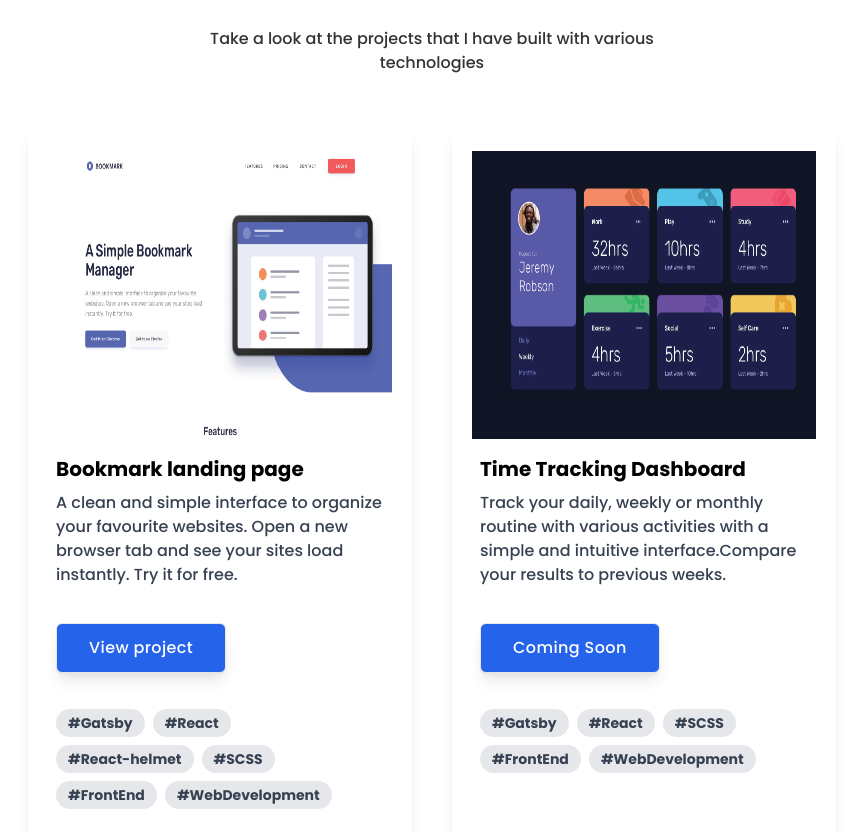
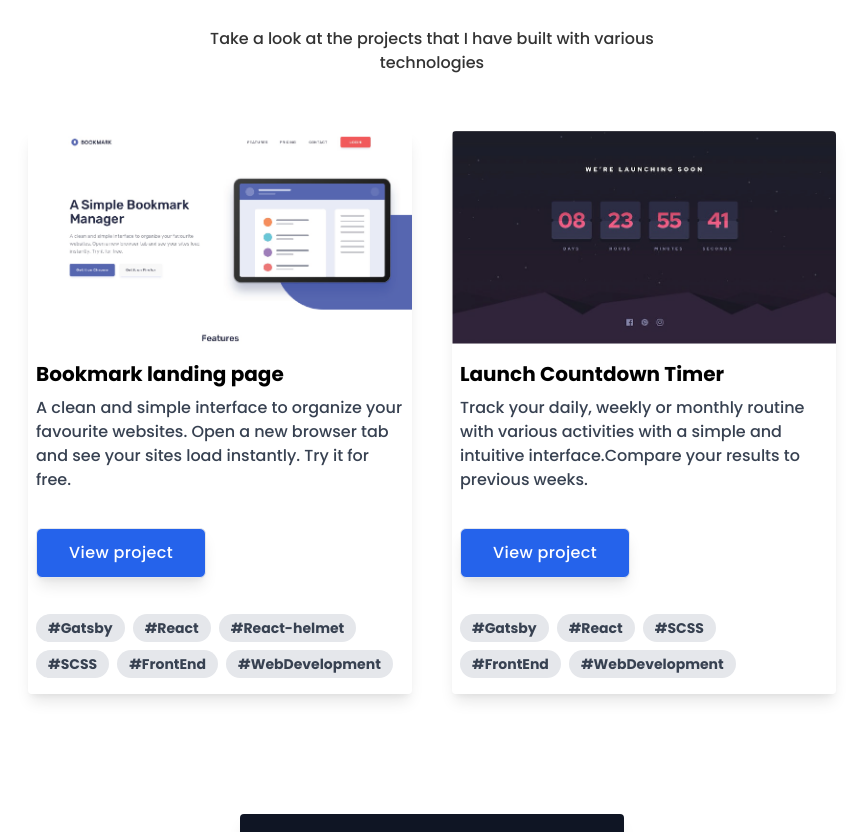
Before and after one commit to Nathan-s-Anthony/my-portfolio, a React (Create React App) app: page / in a window 1280 px wide. Shown: the part 1965-2797 px from the top of the page, without its empty margins (208-1075 px from the left). Built offline with nearby package versions, Linux system fonts and the light colour scheme.

Commit message:
updated project tiles

```diff
--- a/src/components/js/main.js
+++ b/src/components/js/main.js
@@ -138,9 +138,8 @@ const Main = () => {
               </div>
             </div>
             <div className="w-full flex flex-row flex-wrap justify-center align-center lg:py-2 lg:px-6 gap-10">
-              <section className="max-w-sm rounded overflow-hidden shadow-lg p-5 mt-10 mb-10 relative">
-                <div className="relative w-full m-auto h-72">
-                  <div className="w-full h-full">
+              <section className="max-w-sm rounded overflow-hidden shadow-lg  mt-10 mb-10 relative">
+                <div className="relative m-auto ">
                   <Images
                     arrI="5"
                     arrO="0"
@@ -149,7 +148,6 @@ const Main = () => {
                     width="full"
                     height="full"
                   />
-                  </div>
                 </div>
 
                 <div className="px-2 pt-4">
@@ -198,9 +196,64 @@ const Main = () => {
                   </span>
                 </div>
               </section>
-              <section className=" relative max-w-sm rounded overflow-hidden shadow-lg p-5 mt-10 mb-10">
-                <div className="relative w-full m-auto h-72">
-                  <div className="w-full h-full">
+              <section className="max-w-sm rounded overflow-hidden shadow-lg mt-10 mb-10 relative">
+                <div className="relative   m-auto ">
+                  <Images
+                    arrI="7"
+                    arrO="0"
+                    alt="Bookmark Landing Page Thumbnail"
+                    borderRadius="none"
+                    width="full"
+                    height="full"
+                  />
+                </div>
+
+                <div className="px-2 pt-4">
+                  <div className="font-bold text-xl mb-2">
+                    Launch Countdown Timer
+                  </div>
+                  <p className="text-gray-700 text-base">
+                    Track your daily, weekly or monthly routine with various
+                    activities with a simple and intuitive interface.Compare
+                    your results to previous weeks.
+                  </p>
+                </div>
+                <div className="px-2 pt-4">
+                  <a
+                    href="https://launch-countdown-timer-nathan.vercel.app"
+                    target="_blank"
+                    rel="noreferrer"
+                  >
+                    <button
+                      className={
+                        "text-white bg-blue-600 transition duration-200 ease-in-out px-8 py-3 border transform hover:-translate-y-1  lg:w-6/6  rounded-md text-medium tracking-wide shadow-lg mt-5 mb-5 "
+                      }
+                    >
+                      View project
+                    </button>
+                  </a>
+                </div>
+                <div className="px-2 pt-4 pb-2">
+                  <span className="inline-block bg-gray-200 rounded-full px-3 py-1 text-sm font-semibold text-gray-700 mr-2 mb-2">
+                    #Gatsby
+                  </span>
+                  <span className="inline-block bg-gray-200 rounded-full px-3 py-1 text-sm font-semibold text-gray-700 mr-2 mb-2">
+                    #React
+                  </span>
+
+                  <span className="inline-block bg-gray-200 rounded-full px-3 py-1 text-sm font-semibold text-gray-700 mr-2 mb-2">
+                    #SCSS
+                  </span>
+                  <span className="inline-block bg-gray-200 rounded-full px-3 py-1 text-sm font-semibold text-gray-700 mr-2 mb-2">
+                    #FrontEnd
+                  </span>
+                  <span className="inline-block bg-gray-200 rounded-full px-3 py-1 text-sm font-semibold text-gray-700 mr-2 mb-2">
+                    #WebDevelopment
+                  </span>
+                </div>
+              </section>
+              <section className=" relative max-w-sm rounded overflow-hidden shadow-lg  mt-10 mb-10">
+                <div className="relative  m-auto ">
                   <Images
                     arrI="6"
                     arrO="0"
@@ -209,7 +262,6 @@ const Main = () => {
                     width="full"
                     height="full"
                   />
-                  </div>
                 </div>
 
                 <div className="px-2 pt-4">
```
Lines whose indentation alone changed are shown as unchanged.
